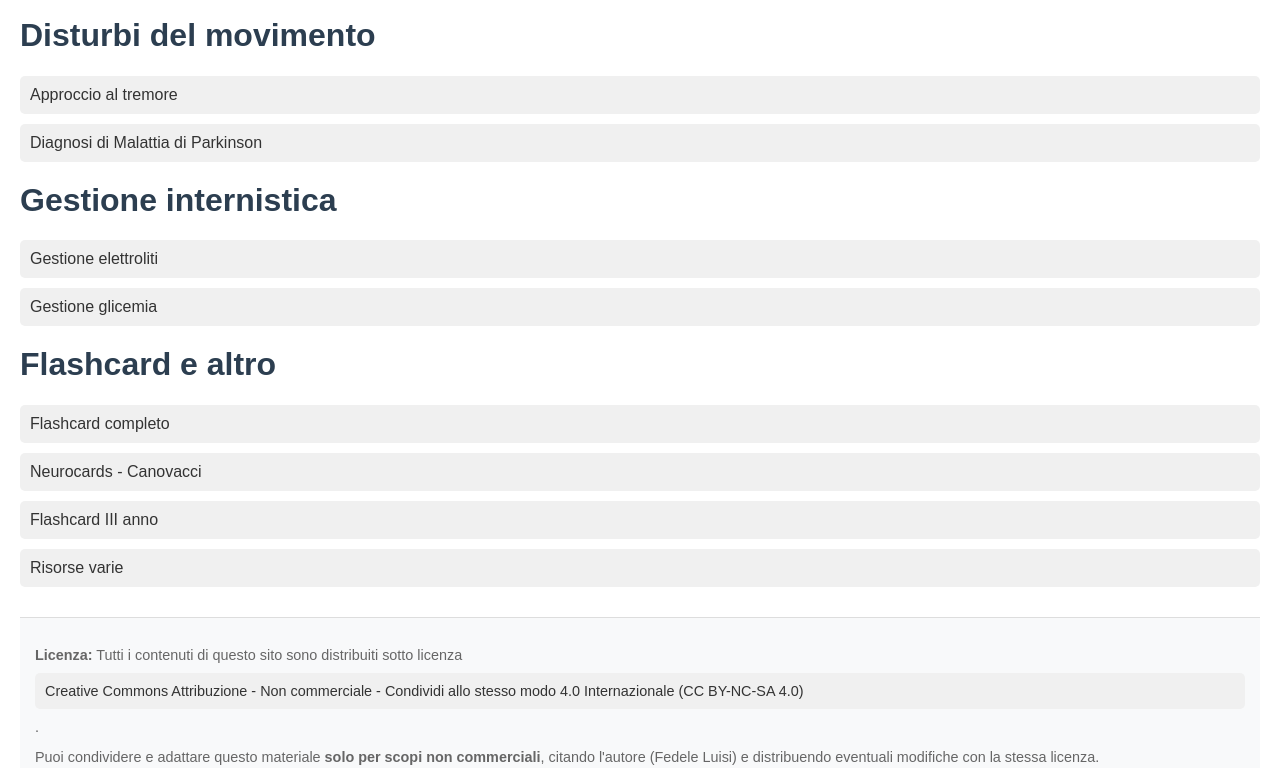
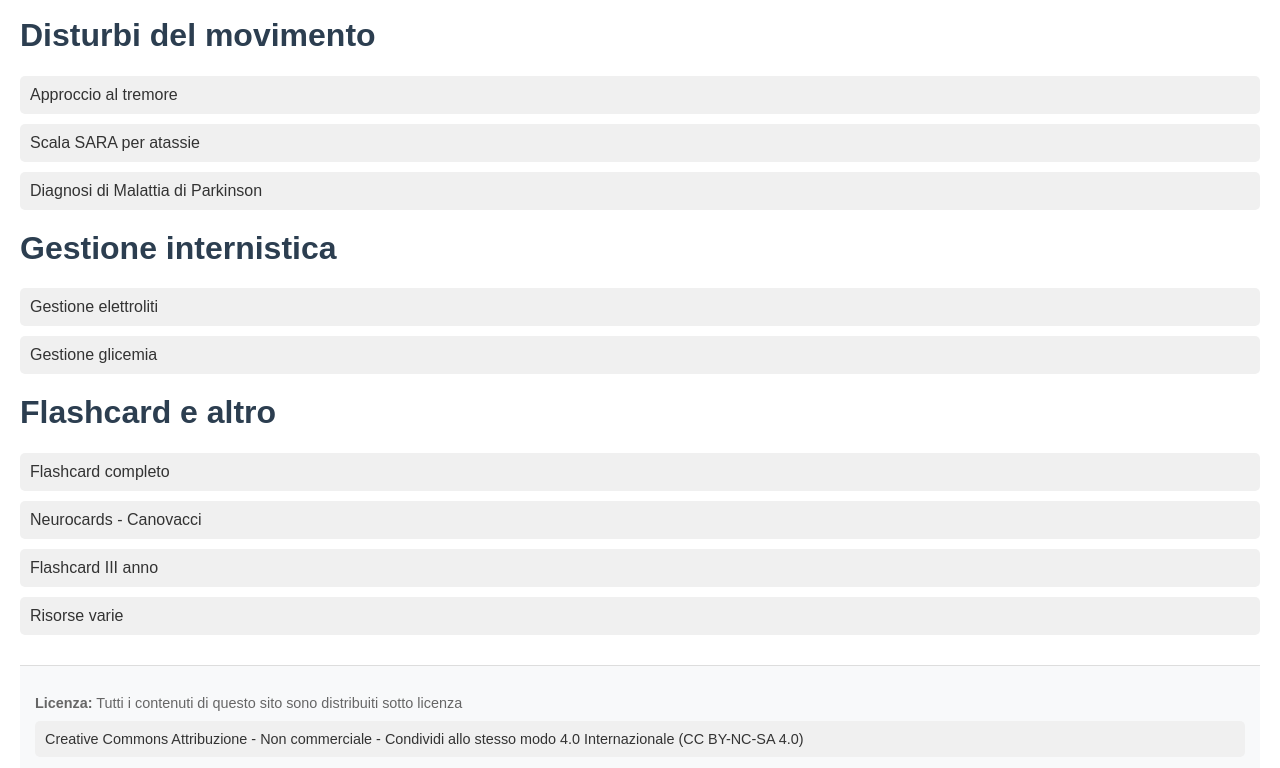
Before and after one commit to fedele93/Neurologia-per-schemi, a plain HTML site: page index.html in a window 1280 px wide. Shown: the part 1113-1881 px from the top of the page. Drawn offline with Linux system fonts and the light colour scheme.

Commit message:
Update index.html

```diff
--- a/index.html
+++ b/index.html
@@ -50,7 +50,6 @@
     <a href="Schemi1/approccio_demenze.html">Approccio alle demenze</a>
     <a href="Schemi1/valutazione_neuropsicologica.html">Test e questionari di valutazione</a>
     <a href="Schemi1/terapia_supporto_demenze.html">Terapia di supporto per demenze</a>
-
     <h1>Periferico</h1>
     <a href="Schemi1/tabelle_eng_emg.html">Tabelle neurofisiopatologia</a>
     <a href="Schemi1/tabella_innervazione_sciatico.html">Tabella innervazione sciatico</a>
@@ -61,6 +60,7 @@
     <a href="flowcharts/gestione_sma.html">Gestione SMA</a>
     <h1>Disturbi del movimento</h1>
     <a href="flowcharts/tremore.html">Approccio al tremore</a>
+    <a href="SARAscale.html">Scala SARA per atassie</a>
     <a href="Schemi1/diagnosipd.html">Diagnosi di Malattia di Parkinson</a>
     <h1>Gestione internistica</h1>
     <a href="Schemi1/gestione_elettroliti.html">Gestione elettroliti</a>
```
